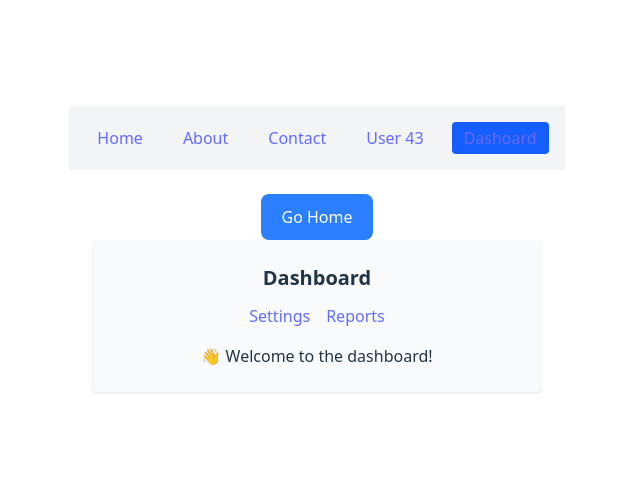
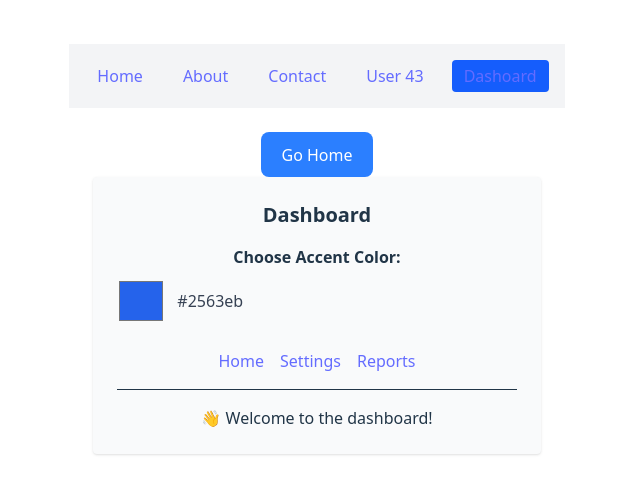
Before and after one commit to Darshan113/edu-flow, a React (Vite) app: page /dashboard in a window 1280 px wide. Shown: the part 139-632 px from the top of the page, without its empty margins (323-963 px from the left). Built offline with nearby package versions, Linux system fonts and the light colour scheme.

Commit message:
states and props usage

```diff
--- a/src/App.jsx
+++ b/src/App.jsx
@@ -55,6 +55,17 @@ function PrivateRoute({ children }) {
   return isAuth ? children : <Navigate to="/" replace />;
 }
 
+function Parent() {
+  const [color, setColor] = useState("red");
+  return (
+    <>
+      <ColorPicker value={color} onChange={setColor} />
+      <Preview color={color} />
+    </>
+  );
+}
+
+
 function GoHome() {
   const navigate = useNavigate();
   return (
--- /dev/null
+++ b/src/pages/ColorPicker.jsx
@@ -0,0 +1,14 @@
+// components/ColorPicker.jsx
+export default function ColorPicker({ value, onChange }) {
+  return (
+    <div className="flex items-center gap-3">
+      <input
+        type="color"
+        value={value}
+        onChange={(e) => onChange(e.target.value)}
+        className="w-12 h-12 cursor-pointer"
+      />
+      <span className="text-gray-700">{value}</span>
+    </div>
+  );
+}
--- /dev/null
+++ b/src/pages/Counter.jsx
@@ -0,0 +1,17 @@
+import { useState } from "react";
+
+export default function Counter() {
+  const [count, setCount] = useState(0);
+
+  return (
+    <div className="p-4 bg-gray-100 rounded">
+      <p className="mb-2">Count: {count}</p>
+      <button
+        onClick={() => setCount(count + 1)}
+        className="bg-blue-600 text-white px-3 py-1 rounded"
+      >
+        Increment
+      </button>
+    </div>
+  );
+}
--- a/src/pages/Dashboard.jsx
+++ b/src/pages/Dashboard.jsx
@@ -1,16 +1,29 @@
 import { Link, Outlet } from 'react-router-dom'
+import ColorPicker from './ColorPicker';
+import {useState} from 'react'
+export default function Dashboard() {
+ const [accentColor, setAccentColor] = useState("#2563eb"); // default blue
 
-export default function Dashboard() {
   return (
     <div className="p-6 bg-gray-50 rounded shadow">
-      <h2 className="text-xl font-bold">Dashboard</h2>
-      <nav className="mt-3 space-x-4">
-        <Link to="settings" className="text-blue-600">Settings</Link>
-        <Link to="reports" className="text-blue-600">Reports</Link>
+      <h2 className="text-xl font-bold mb-4">Dashboard</h2>
+
+      {/* ✅ Color picker */}
+      <div className="mb-6">
+        <h3 className="mb-2 font-semibold">Choose Accent Color:</h3>
+        <ColorPicker value={accentColor} onChange={setAccentColor} />
+      </div>
+
+      {/* ✅ Navigation with accent */}
+      <nav className="space-x-4" style={{ color: accentColor}}>
+        <Link to="">Home</Link>
+        <Link to="settings">Settings</Link>
+        <Link to="reports">Reports</Link>
       </nav>
-      <div className="mt-4">
+
+      <div className="mt-4 border-t pt-4">
         <Outlet />
       </div>
     </div>
-  )
+  );
 }
--- /dev/null
+++ b/src/pages/Greetings.jsx
@@ -0,0 +1,3 @@
+export default function Greeting({ name }) {
+  return <h2 className="text-xl">Hello, {name}! 👋</h2>;
+}
```
